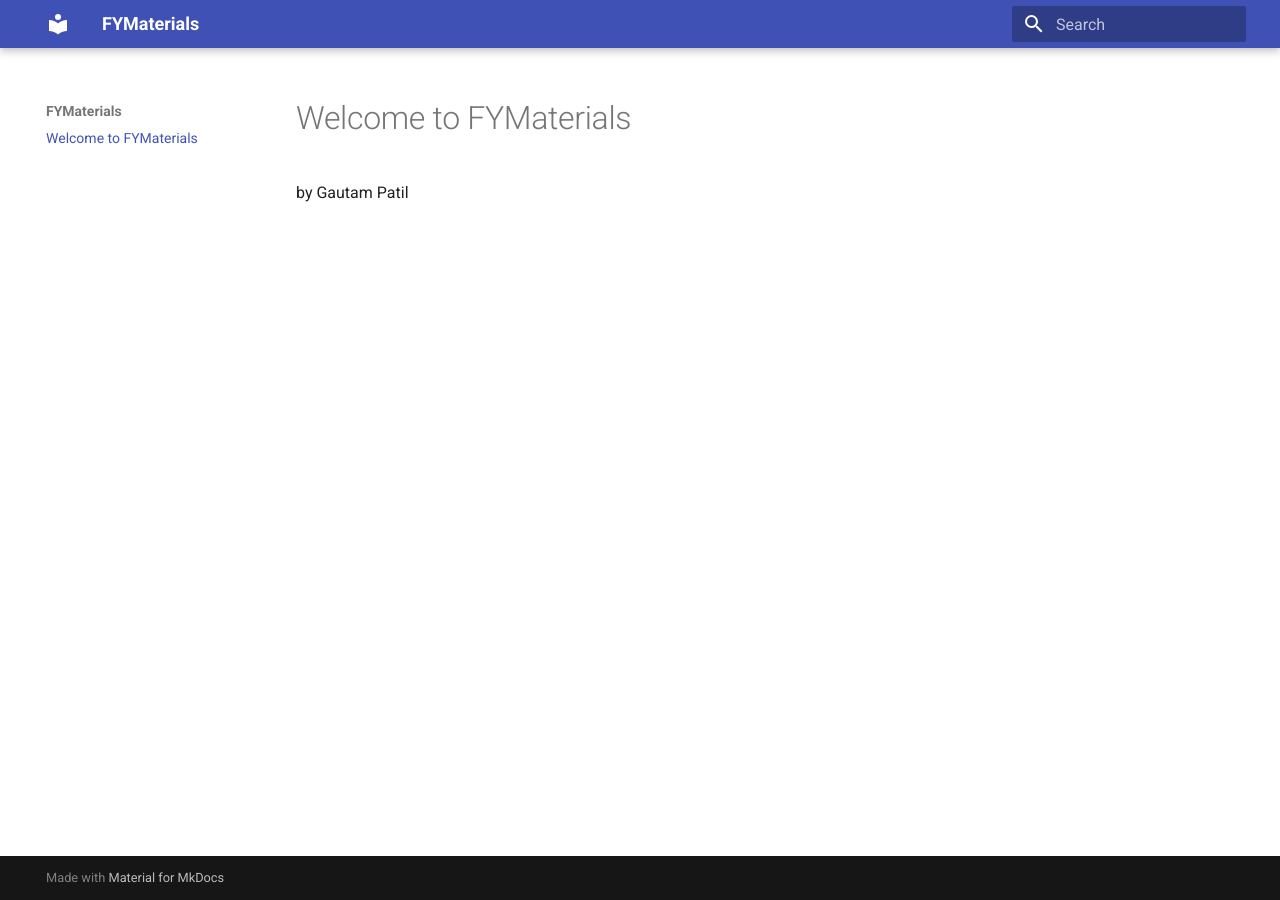
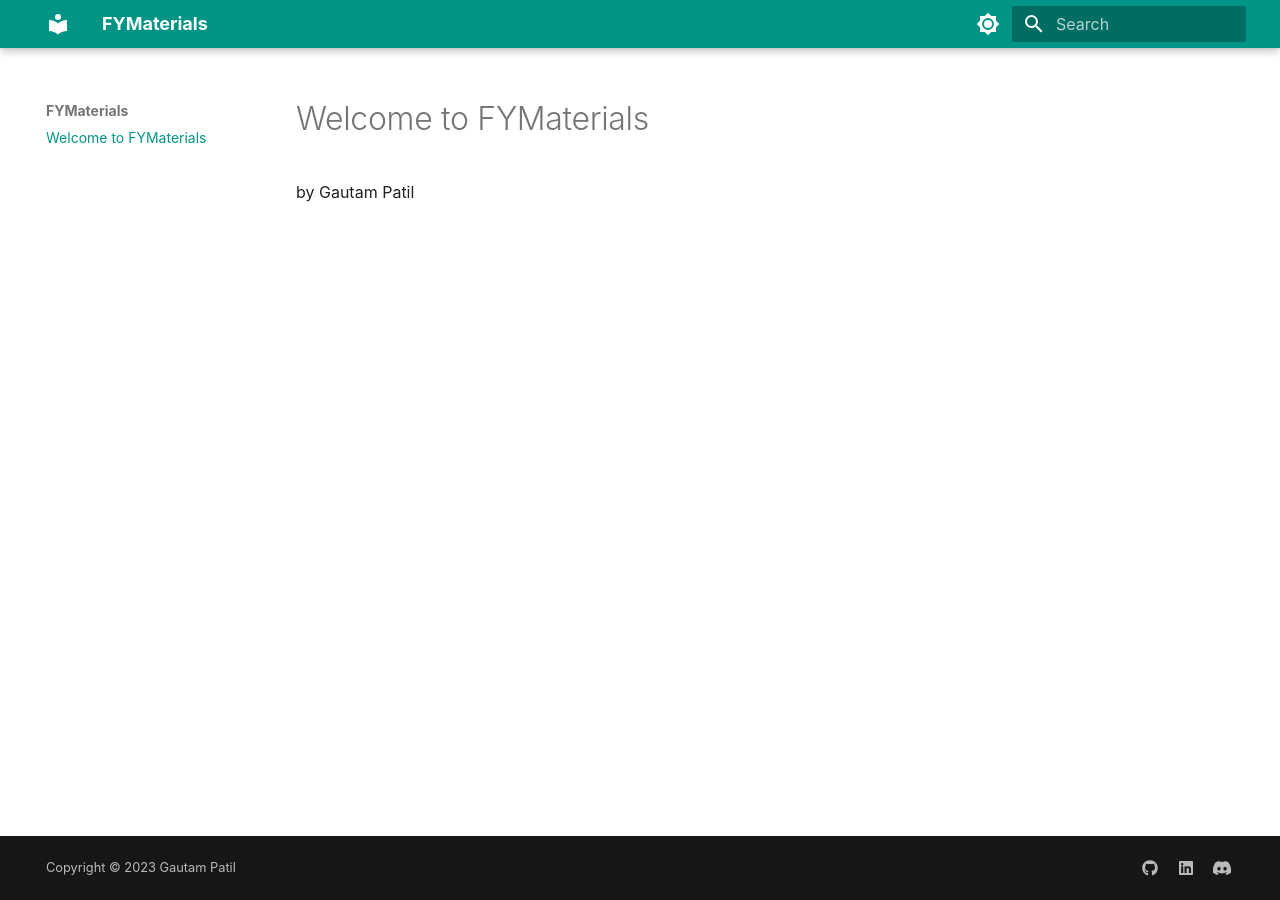
Before and after one commit to GautamPatil1/FYMaterials, an MkDocs documentation site: the page built from docs/index.md, in a window 1280 px wide. Built offline with MkDocs 1.6.1 and Material for MkDocs 9.7.7, drawn with Linux system fonts in a browser that asks for light colours; some web fonts are replaced.

Commit message:
Added Payment Option.

```diff
--- a/mkdocs.yml
+++ b/mkdocs.yml
@@ -1,3 +1,40 @@
 site_name: FYMaterials
 theme:
   name: material
+  font:
+    text: Roboto 500
+  features:
+    - navigation.path
+    - navigation.indexes
+    - toc.follow
+    - navigation.top
+    - search.suggest
+    - search.highlight
+    - search.share
+    - navigation.footer
+    - content.code.copy
+  palette:
+    - scheme: default
+      primary: teal
+      accent: light green
+      toggle:
+        icon: material/brightness-7
+        name: Switch to dark mode
+    - scheme: slate
+      primary: deep purple
+      accent: pink
+      toggle:
+        icon: material/brightness-4
+        name: Switch to light mode
+
+extra:
+  social:
+    - icon: fontawesome/brands/github
+      link: https://github.com/gautampatil1
+    - icon: fontawesome/brands/linkedin
+      link: https://linkedin.com/in/gautampatil1
+    - icon: fontawesome/brands/discord
+      link: upi://pay?pa=8625057783@airtel&pn=GAUTAM SURESH PATIL&tn=Pay money to GAUTAM SURESH PATIL
+  generator: false
+
+copyright: Copyright &copy; 2023 Gautam Patil
```
